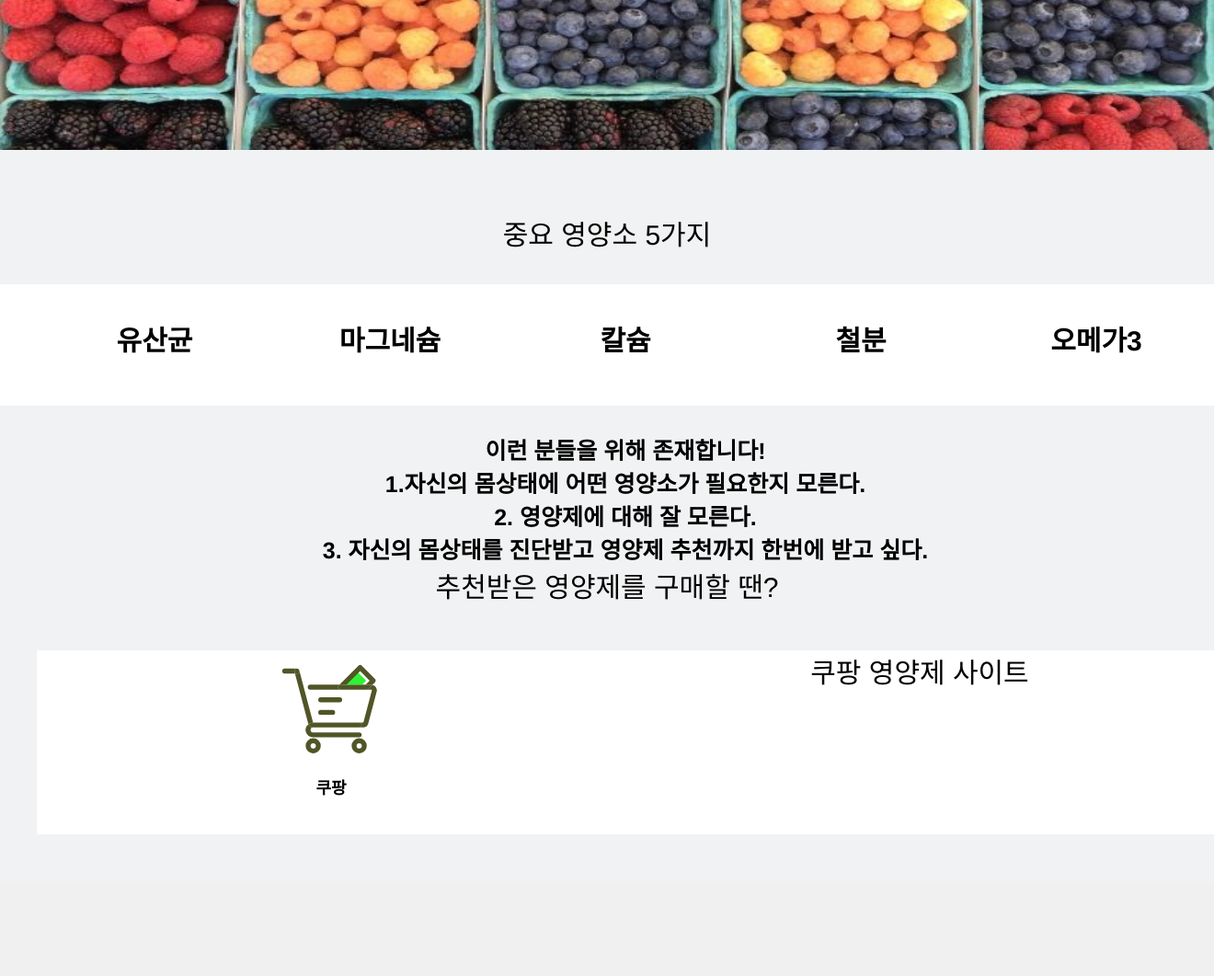
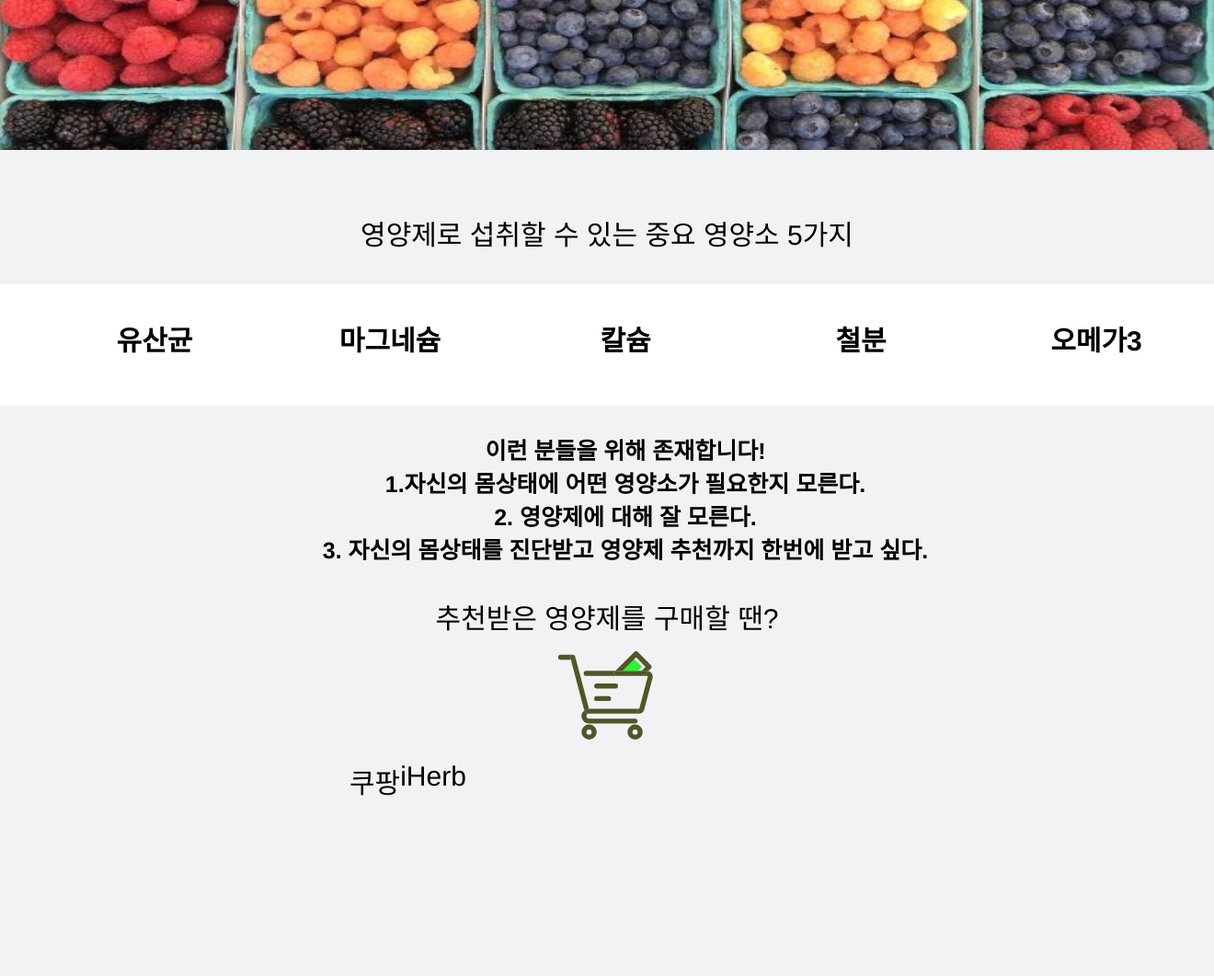
Before and after one commit to snsthqhr/opensauce, a Django app: page /pynuts/ in a window 1320 px wide. Shown: the part 580-1641 px from the top of the page at 92% size. Before the commit the page ends 1487 px from the top, so only its background shows below. Run offline with Django 3.2, Linux system fonts and the light colour scheme.

Commit message:
홈페이지

```diff
--- a/templates/pynuts/homepage.html
+++ b/templates/pynuts/homepage.html
@@ -54,7 +54,7 @@
 <div>
   <br/>
   <br/>
-  <li>중요 영양소 5가지</li>
+  <li>영양제로 섭취할 수 있는 중요 영양소 5가지</li>
 </br>
   <ul class="amount">
     <li><div><strong>유산균</strong></div></li>
@@ -75,22 +75,32 @@
    <li>2. 영양제에 대해 잘 모른다. </li>
    <li>3. 자신의 몸상태를 진단받고 영양제 추천까지 한번에 받고 싶다.<li></strong>
    </ul>
+   <br/>
    <li>
     추천받은 영양제를 구매할 땐?
   </li>
-   <ul class="icons">
-<li>
   <div class="icon_img">
     <img src="image/그림 2.svg">
+
   </div>
-<div class="contents1_bold">쿠팡</div>
+   <ul class="icons">
 
-</li>
+<div class="more">
+  <a href="https://www.coupang.com/np/search?rocketAll=false&searchId=199aec6b8f9b4f00afc5c09013efe977&q=%EC%98%81%EC%96%91%EC%A0%9C&brand=&offerCondition=&filter=&availableDeliveryFilter=&filterType=&isPriceRange=false&priceRange=&minPrice=&maxPrice=&page=1&trcid=&traid=&filterSetByUser=true&channel=user&backgroundColor=&searchProductCount=1055871&component=305698&rating=0&sorter=scoreDesc&listSize=36" style="font-size: 30px;">쿠팡 </a></li>
+</div>
 
-  <li><a href="https://www.coupang.com/np/search?rocketAll=false&searchId=199aec6b8f9b4f00afc5c09013efe977&q=%EC%98%81%EC%96%91%EC%A0%9C&brand=&offerCondition=&filter=&availableDeliveryFilter=&filterType=&isPriceRange=false&priceRange=&minPrice=&maxPrice=&page=1&trcid=&traid=&filterSetByUser=true&channel=user&backgroundColor=&searchProductCount=1055871&component=305698&rating=0&sorter=scoreDesc&listSize=36" style="font-size: 30px;">쿠팡 영양제 사이트</a></li>
 
-</li>
+<div class="more">
+  <a href="https://kr.iherb.com/?gclid=CjwKCAjwyeujBhA5EiwA5WD7_YEkxdqwFVKMWQEXCeBblU_3DHH38NcXEru2bfzeX2mDcv1k8L1YFxoCiNgQAvD_BwE&gclsrc=aw.ds" style="font-size: 30px;">iHerb</a></li>
+
+</div>
+
 </ul>
+</div>
+<div classs="last">
+  <br/>
+
+
 </div>
 </div>
 </div>
--- a/templates/pynuts/homepagestyle.css
+++ b/templates/pynuts/homepagestyle.css
@@ -108,23 +108,23 @@ margin: auto;
     }
 
     .icons{
-        display:flex;
-        width:1280px;
-        height:302px;
+       display:flex;
+        width:600px;
+        height:200px;
         margin: auto;
 
 }
 
 .icons>li{
-flex:1;
+ flex:1;
  background:white;
     text-align:center;
     margin-top:49px;
-    height: 200px;
+    height: 200x;
+  text-align:center;
   }
-.icons>li:not(:last-chile){
-    margin-right:20px;
-}
+
+
 
 
 
@@ -132,3 +132,13 @@ flex:1;
     font-size:18px;
     font-weight:bold;
   }
+
+  .more{
+
+  }
+
+  .last{
+
+
+    background-color:black;
+  }
```
